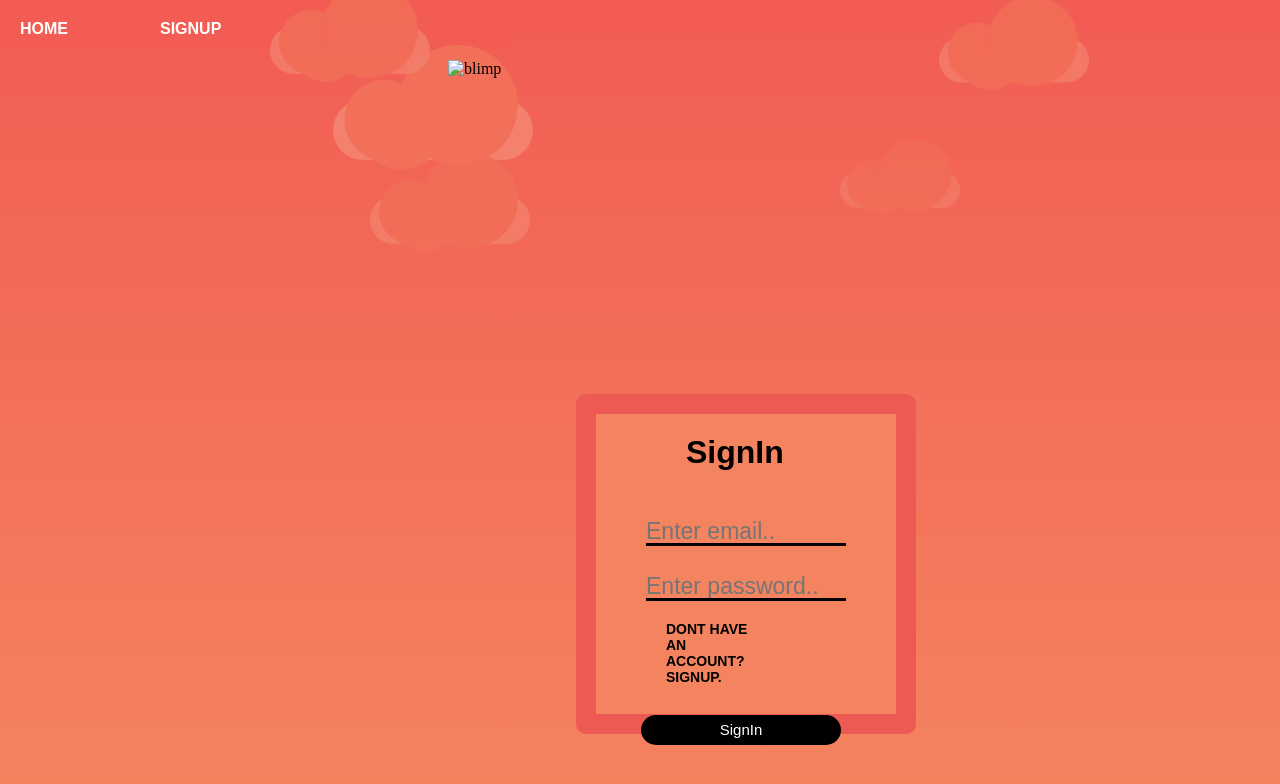
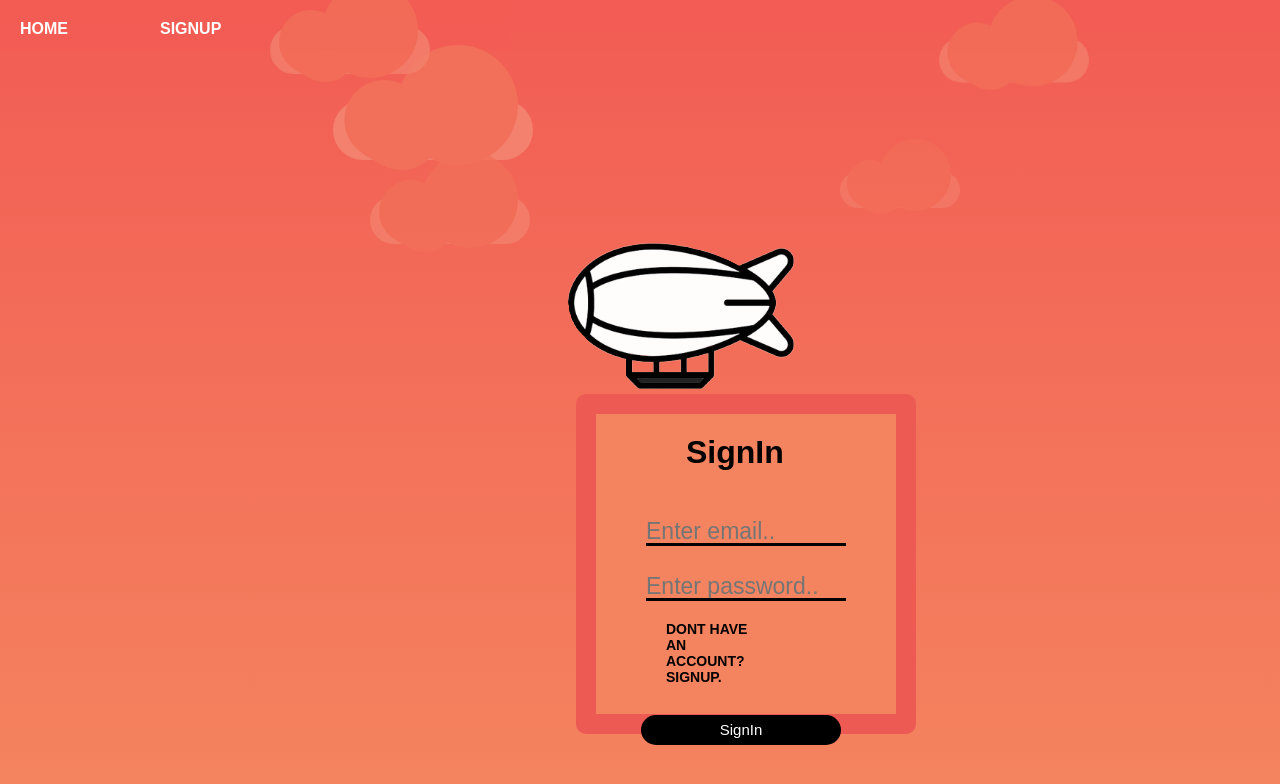
Before and after one commit to Blimp-Web/web-blimp, a plain HTML site: page web-blimp/static/signin.html in a window 1280 px wide. Drawn offline with Linux system fonts and the light colour scheme; no server answers.

Commit message:
Update signin.html

```diff
--- a/web-blimp/static/signin.html
+++ b/web-blimp/static/signin.html
@@ -156,7 +156,7 @@ top: 0;
 	        <div class="cloud x3"></div>
 	        <div class="cloud x4"></div>
 	        <div class="cloud x5"></div>
-            <img src="Untitled_design-removebg-preview (1).png" alt="blimp" id="blimp">
+            <img src="/img/Untitled_design-removebg-preview (1).png" alt="blimp" id="blimp">
         </div>
 
 
```
